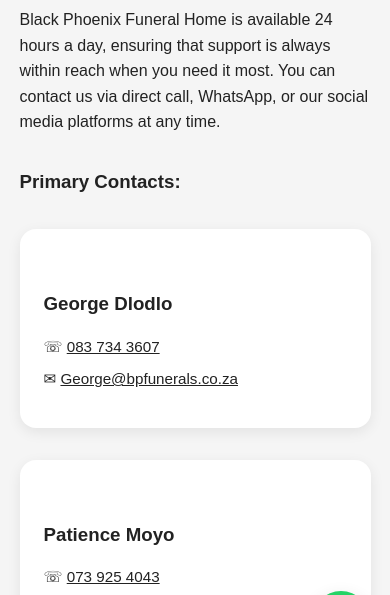
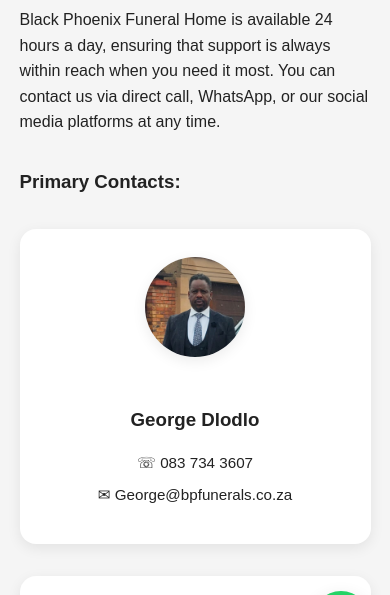
Before and after one commit to mthobisilangada1st/BlackPhoenixFuneralHome, a plain HTML site: page ContactUs.html in a window 390 px wide. Shown: the part 175-770 px from the top of the page. Drawn offline with Linux system fonts and the light colour scheme.

Commit message:
Add files via upload
updated contact card and added images

```diff
--- a/ContactUs.html
+++ b/ContactUs.html
@@ -46,24 +46,32 @@
 
   <div class="contact-layout">
 
-  <!-- Existing contact cards -->
+<!-- Existing contact cards with images added -->
+
 <div class="contact-card">
+  <img src="GeorgeDlodlo2.jpg" alt="George Dlodlo" class="contact-image">
+
   <h3>George Dlodlo</h3>
   <p>&#9743; <a href="tel:0837343607">083 734 3607</a></p>
   <p>&#9993; <a href="mailto:George@bpfunerals.co.za">George@bpfunerals.co.za</a></p>
 </div>
 
 <div class="contact-card">
+  <img src="" alt="Patience Moyo" class="contact-image">
+
   <h3>Patience Moyo</h3>
   <p>&#9743; <a href="tel:0739254043">073 925 4043</a></p>
   <p>&#9993; <a href="mailto:Patie@bpfunerals.co.za">Patie@bpfunerals.co.za</a></p>
 </div>
 
 <div class="contact-card">
+  <img src="whatsapp Icon.jpg" alt="24 Hour WhatsApp Support" class="contact-image">
+
   <h3>Policy Administration (24 Hours)</h3>
   <a href="https://wa.me/27605685581" target="_blank">Chat with us</a>
   <p>24 hour online support on WhatsApp</p>
 </div>
+
 
   <!-- CONTACT FORM -->
   <form class="contact-form" onsubmit="sendWhatsAppMessage(event)">
--- a/styles.css
+++ b/styles.css
@@ -108,6 +108,7 @@
 
 .brand img {
   width: 48px;
+  height: auto;
   border-radius: 12px;
 }
 
@@ -208,7 +209,7 @@
    ===================================================== */
 
 .siya {
-  max-width: 420px;
+  max-width: 520px;
   margin: 2rem auto;
   border-radius: 16px;
   overflow: hidden;
@@ -217,8 +218,9 @@
 
 .siya img {
   width: 100%;
-  height: 420px;
+  height: 520px;
   object-fit: cover;
+  display: block;
 }
 
 /* =====================================================
@@ -248,7 +250,7 @@
 }
 
 /* =====================================================
-   CONTACT FORM
+   CONTACT FORM & CONTACT CARDS
    ===================================================== */
 
 .contact-layout {
@@ -258,29 +260,60 @@
   margin-top: 2rem;
 }
 
-.contact-card, .contact-form {
+.contact-card,
+.contact-form {
   background-color: var(--bg-card);
   padding: 1.75rem 1.5rem;
   border-radius: 16px;
   box-shadow: var(--shadow-soft);
   display: flex;
   flex-direction: column;
+  align-items: center;
+  text-align: center;
 }
 
-.contact-card h3, .contact-form h3 {
+/* === CONTACT CARD IMAGES (NEW) === */
+
+.contact-card img.contact-image {
+  width: 100%;
+  max-width: 140px;
+  aspect-ratio: 1 / 1;
+  object-fit: cover;
+  border-radius: 50%;
+  margin-bottom: 1rem;
+  box-shadow: var(--shadow-soft);
+}
+
+/* === TEXT === */
+
+.contact-card h3,
+.contact-form h3 {
   margin-bottom: 1rem;
 }
 
-.contact-card p, .contact-card a, .contact-form p {
+.contact-card p,
+.contact-card a,
+.contact-form p {
   margin-bottom: 0.5rem;
   font-size: 0.95rem;
   color: var(--text-main);
 }
 
+.contact-card a {
+  text-decoration: none;
+}
+
+.contact-card a:hover {
+  text-decoration: underline;
+}
+
+/* === FORM === */
+
 .contact-form .form-group {
   display: flex;
   flex-direction: column;
   margin-bottom: 1rem;
+  width: 100%;
 }
 
 .contact-form label {
@@ -333,7 +366,7 @@
 }
 
 /* =====================================================
-   WHATSAPP
+   WHATSAPP FLOAT
    ===================================================== */
 
 .whatsapp-float {
@@ -352,6 +385,7 @@
 
 .whatsapp-icon {
   width: 34px;
+  height: auto;
 }
 
 /* =====================================================
@@ -386,10 +420,18 @@
   .contact-layout {
     grid-template-columns: 1fr;
   }
+
+  .contact-card img.contact-image {
+    max-width: 120px;
+  }
 }
 
 @media (max-width: 480px) {
   .siya img {
     height: 300px;
   }
+
+  .contact-card img.contact-image {
+    max-width: 100px;
+  }
 }
```
Also changed, not shown: GeorgeDlodlo2.jpg (added), SiyamthandaLogo_resized (1).jpeg (added), black_phoenix_logo_300x300.png (added). Lines whose indentation alone changed are shown as unchanged.
